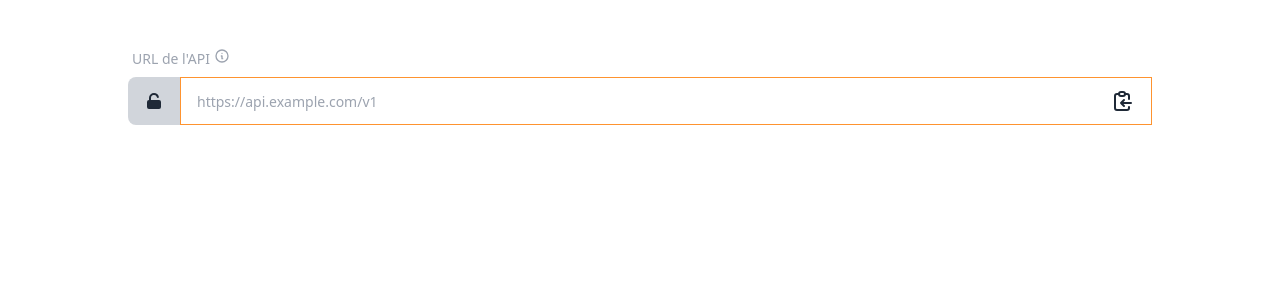
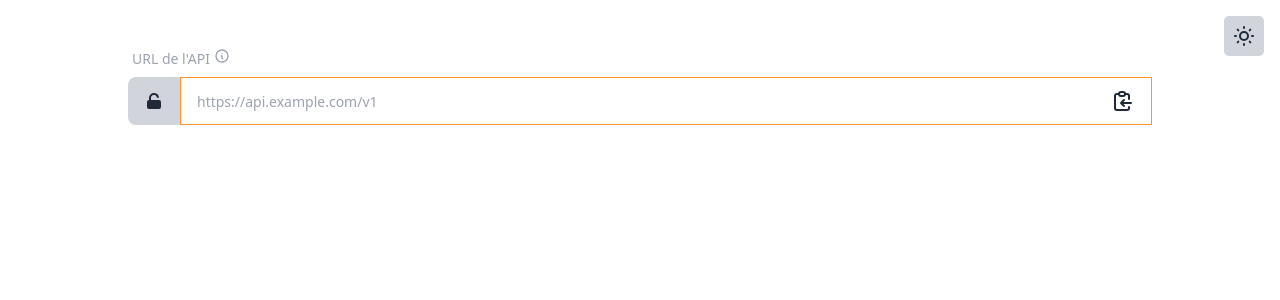
Before and after one commit to Vision-Data/app, a Vue app: page / in a window 1280 px wide. Shown: the top 300 px of the page. Built offline with nearby package versions, Linux system fonts and the light colour scheme.

Commit message:
feat: add darkmode

```diff
--- a/src/App.vue
+++ b/src/App.vue
@@ -4,6 +4,7 @@
       <SearchBar
         class="container w-full md:w-screen max-w-screen-lg md:-mx-60"
       />
+      <dark-mode />
     </header>
   </div>
 </template>
```
